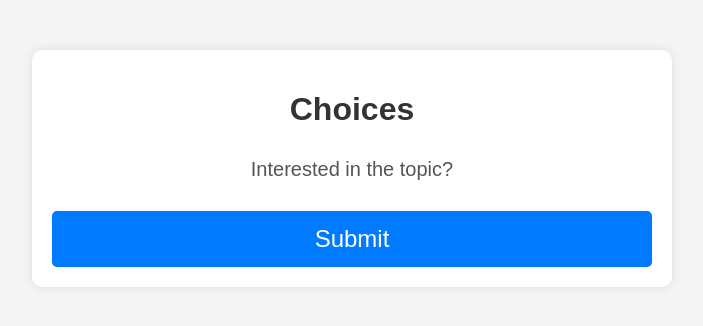
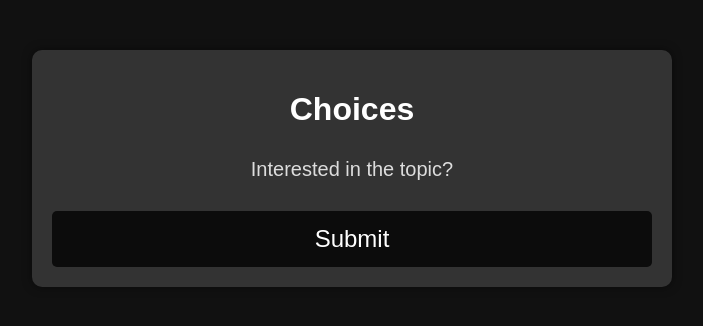
Before and after one commit to FloofyJin/XDeveloperCompetition2024, a Django app: page /choices/1/ in a window 1280 px wide. Shown: the top 326 px of the page, without its empty margins (288-991 px from the left). Run offline with Django 5.2, Linux system fonts and the light colour scheme.

Commit message:
dark theme styling

```diff
--- a/Django-Utils/InterestsApp/searchUser.py
+++ b/Django-Utils/InterestsApp/searchUser.py
@@ -63,7 +63,7 @@ async def givetweet(usernames):
         # print(userId)
 
         user_id = userId
-        params = {"tweet.fields": "created_at", "max_results": 5, "tweet.fields": "created_at,public_metrics",}
+        params = {"tweet.fields": "created_at", "max_results": 5, "exclude": "replies"}
         url = "https://api.twitter.com/2/users/{}/tweets".format(user_id)
         json_response = connect_to_endpoint(url, headers, params)
         userTweets = json.dumps(json_response, indent=4, sort_keys=True)
--- a/Django-Utils/InterestsApp/templates/choices.html
+++ b/Django-Utils/InterestsApp/templates/choices.html
@@ -8,7 +8,8 @@
     <style>
         body {
             font-family: Arial, sans-serif;
-            background-color: #f4f4f4;
+            background-color: #111; /* Dark background color */
+            color: #ddd; /* Light text color */
             margin: 0;
             padding: 0;
             box-sizing: border-box;
@@ -17,18 +18,18 @@
             max-width: 600px;
             margin: 50px auto;
             padding: 20px;
-            background-color: #fff;
+            background-color: #333; /* Dark container background color */
             border-radius: 10px;
-            box-shadow: 0 0 10px rgba(0, 0, 0, 0.1);
+            box-shadow: 0 0 10px rgba(0, 0, 0, 0.5); /* Darker shadow */
         }
         h1 {
-            color: #333;
+            color: #fff; /* White text color */
             text-align: center;
             font-size: 32px;
             margin-bottom: 30px;
         }
         p {
-            color: #555;
+            color: #ddd; /* Light text color */
             text-align: center;
             font-size: 20px;
             margin-bottom: 30px;
@@ -40,7 +41,7 @@
             display: block;
             margin-bottom: 15px;
             font-weight: bold;
-            color: #333;
+            color: #ddd; /* Light text color */
             font-size: 24px;
         }
         .option {
@@ -56,14 +57,14 @@
             cursor: pointer;
             padding: 12px 24px;
             border-radius: 5px;
-            border: 2px solid #ccc;
+            border: 2px solid #666; /* Darker border */
             transition: all 0.3s ease;
             font-size: 20px;
         }
         input[type="radio"]:checked + label {
-            background-color: #007bff;
-            color: #fff;
-            border-color: #007bff;
+            background-color: #161616; /* Blue color */
+            color: #fff; /* White text color */
+            border-color: #191919; /* Blue color */
         }
         input[type="submit"] {
             display: block;
@@ -72,14 +73,14 @@
             margin-top: 30px;
             border: none;
             border-radius: 5px;
-            background-color: #007bff;
-            color: #fff;
+            background-color: #0c0c0c; /* Blue color */
+            color: #fff; /* White text color */
             font-size: 24px;
             cursor: pointer;
             transition: background-color 0.3s ease;
         }
         input[type="submit"]:hover {
-            background-color: #0056b3;
+            background-color: #0056b3; /* Darker blue color on hover */
         }
     </style>
 </head>
```
Also changed, not shown: Django-Utils/InterestsApp/templates/home.html (+13 -8 lines), Django-Utils/InterestsApp/templates/result.html (+2 -21 lines).
